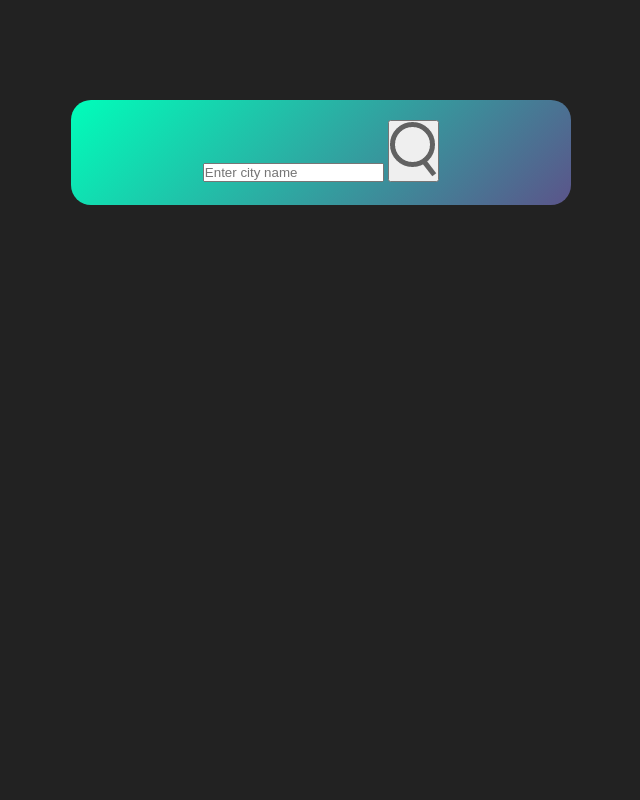
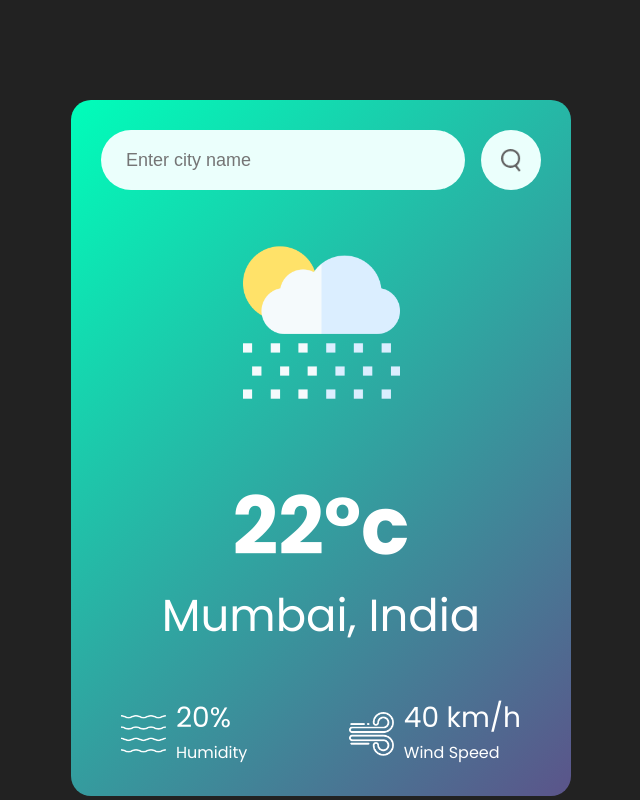
Before and after one commit to jahidhasan018/weather-app-javascript, a plain HTML site: page index.html in a window 1280 px wide. Shown: the whole page, without its empty margins (319-959 px from the left). Drawn offline with Linux system fonts and the light colour scheme.

Commit message:
Frontend -

```diff
--- a/index.html
+++ b/index.html
@@ -13,8 +13,30 @@
 
     <div class="card">
         <div class="search">
-            <input type="text" placeholder="Enter city name" spellcheck="false">
-            <button><img src="images/search.png"></button>
+            <input id="search-city" type="text" placeholder="Enter city name" spellcheck="false">
+            <button id="search-btn"><img src="images/search.png"></button>
+        </div>
+
+        <div class="weather-details">
+            <img src="images/rain.png" class="weather-icon">
+            <h1 class="temp">22&deg;c</h1>
+            <h2 class="city">Mumbai, India</h2>
+            <div class="details">
+                <div class="col">
+                    <img src="images/humidity.png">
+                    <div>
+                        <p class="humidity">20%</p>
+                        <p>Humidity</p>
+                    </div>
+                </div>
+                <div class="col">
+                    <img src="images/wind.png">
+                    <div>
+                        <p class="wind">40 km/h</p>
+                        <p>Wind Speed</p>
+                    </div>
+                </div>
+            </div>
         </div>
     </div>
 
--- a/script.js
+++ b/script.js
@@ -0,0 +1,70 @@
+// Key = b3b51e981352049d5c4838914eb2d1ee
+// Api = https://api.openweathermap.org/data/2.5/weather?q={city name}&appid=b3b51e981352049d5c4838914eb2d1ee
+
+const Key = "b3b51e981352049d5c4838914eb2d1ee";
+const searchInput = document.querySelector("#search-city");
+const searchBtn = document.querySelector("#search-btn");
+
+
+searchBtn.addEventListener("click", (e) => {
+    e.preventDefault();
+    const city = searchInput.value;
+    if (city) {
+        getWeatherByLocation(city);
+    }
+});
+
+function getWeatherByLocation(city) {
+    const url = `https://api.openweathermap.org/data/2.5/weather?q=${city}&appid=${Key}&units=metric`;
+    fetch(url)
+        .then((response) => response.json())
+        .then((data) => {
+            console.log(data);
+            showWeather(data);
+        });
+}
+
+function showWeather(data) {
+    const { name } = data;
+    const { icon, description } = data.weather[0];
+    const { temp, humidity } = data.main;
+    const { speed } = data.wind;
+    const { country } = data.sys;
+
+    document.querySelector(".city").innerText = `Weather in ${name}, ${country}`;
+    document.querySelector(".icon").src = `https://openweathermap.org/img/wn/${icon}.png`;
+    document.querySelector(".description").innerText = description;
+    document.querySelector(".temp").innerText = `${temp}°C`;
+    document.querySelector(".humidity").innerText = `Humidity: ${humidity}%`;
+    document.querySelector(".wind").innerText = `Wind speed: ${speed} km/h`;
+    document.querySelector(".weather").classList.remove("loading");
+    document.body.style.backgroundImage = `url('https://source.unsplash.com/1600x900/?${name}')`;
+}
+
+function currentDate() {
+    const now = new Date();
+    const date = document.querySelector(".date");
+    date.innerText = dateBuilder(now);
+}
+
+function dateBuilder(d) {
+    const months = [
+        "January", "February", "March", "April", "May", "June", "July",
+        "August", "September", "October", "November",
+        "December"
+    ];
+    const days = [
+        "Sunday", "Monday", "Tuesday", "Wednesday", "Thursday", "Friday", "Saturday"
+    ];
+    const day = days[d.getDay()];
+    const date = d.getDate();
+    const month = months[d.getMonth()];
+    const year = d.getFullYear();
+    return `${day}, ${date} ${month} ${year}`;
+}
+
+currentDate();
+
+// https://source.unsplash.com/1600x900/?london
+// https://source.unsplash.com/1600x900/?paris
+// https://source.unsplash.com/1600x900/?tokyo
--- a/style.css
+++ b/style.css
@@ -20,6 +20,90 @@ body {
   color: #fff;
   margin: 100px auto 0;
   text-align: center;
-    padding: 20px;
+    padding: 30px;
     border-radius: 20px;
 }
+
+.search {
+    width: 100%;
+    display: flex;
+    align-items: center;
+    justify-content: space-between;
+}
+
+.search input {
+    border: 0px;
+    outline: none;
+    background: #ebfffc;
+    padding: 10px 25px;
+    border-radius: 30px;
+    font-size: 18px;
+    color: #555;
+    margin-right: 16px;
+    flex: 1;
+    height: 60px;
+}
+
+.search button{
+    border: 0px;
+    outline: none;
+    background: #ebfffc;
+    border-radius: 50%;
+    height: 60px;
+    width: 60px;
+    cursor: pointer;
+}
+.search button img{
+    width: 20px;
+    margin-top: 4px;
+}
+
+.weather-icon {
+  margin-top: 20px;
+  margin-bottom: 20px;
+}
+
+.weather-icon img {
+  width: 170px;
+}
+
+.temp {
+  font-size: 40px;
+  font-weight: bold;
+}
+
+.weather-details h1 {
+  font-size: 80px;
+  font-weight: bold;
+}
+
+.weather-details h2 {
+  font-size: 45px;
+  font-weight: 400;
+  margin-top: -10px;
+}
+
+.weather-details .details{
+    display: flex;
+    justify-content: space-between;
+    align-items: center;
+    margin-top: 20px;
+    padding: 0px 20px;
+    margin-top: 50px;
+}
+
+.col{
+    display: flex;
+    align-items: center;
+    text-align: left;
+}
+
+.col img{
+    width: 45px;
+    margin-right: 10px;
+}
+
+.humidity, .wind{
+    margin-top: -6px;
+    font-size: 28px;
+}
```
